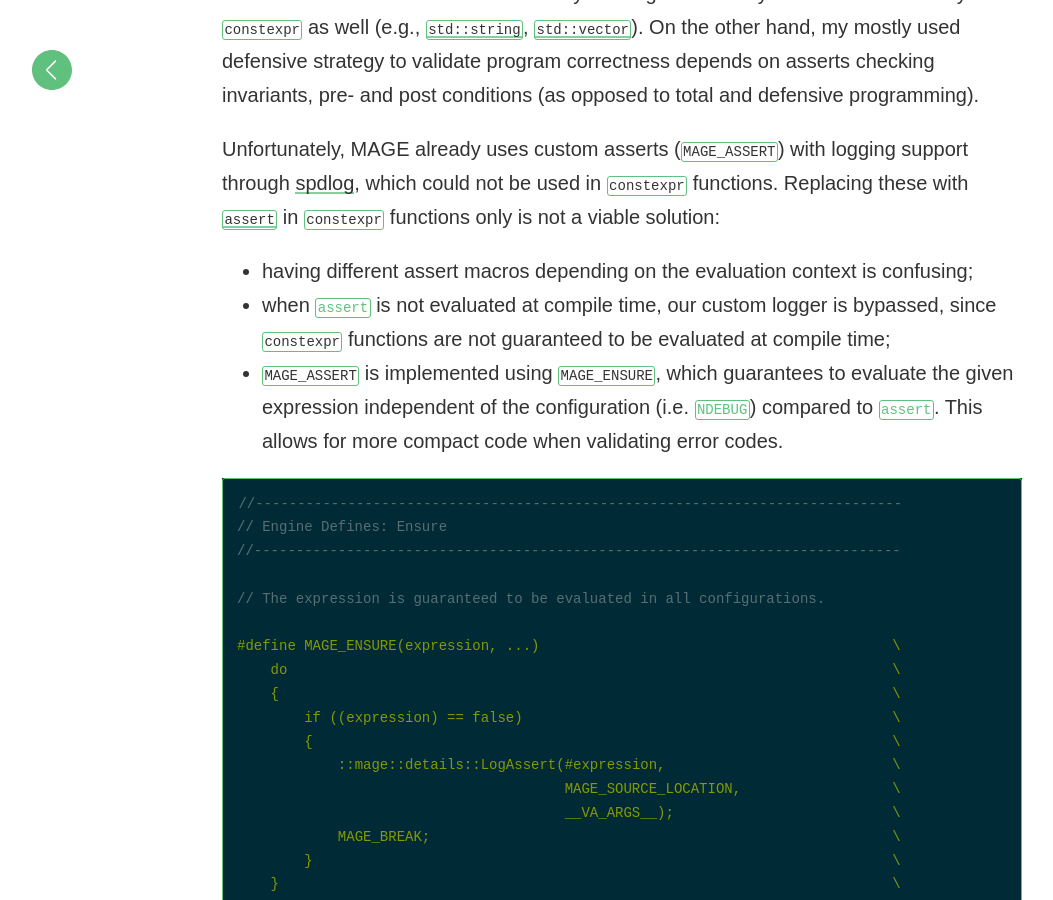
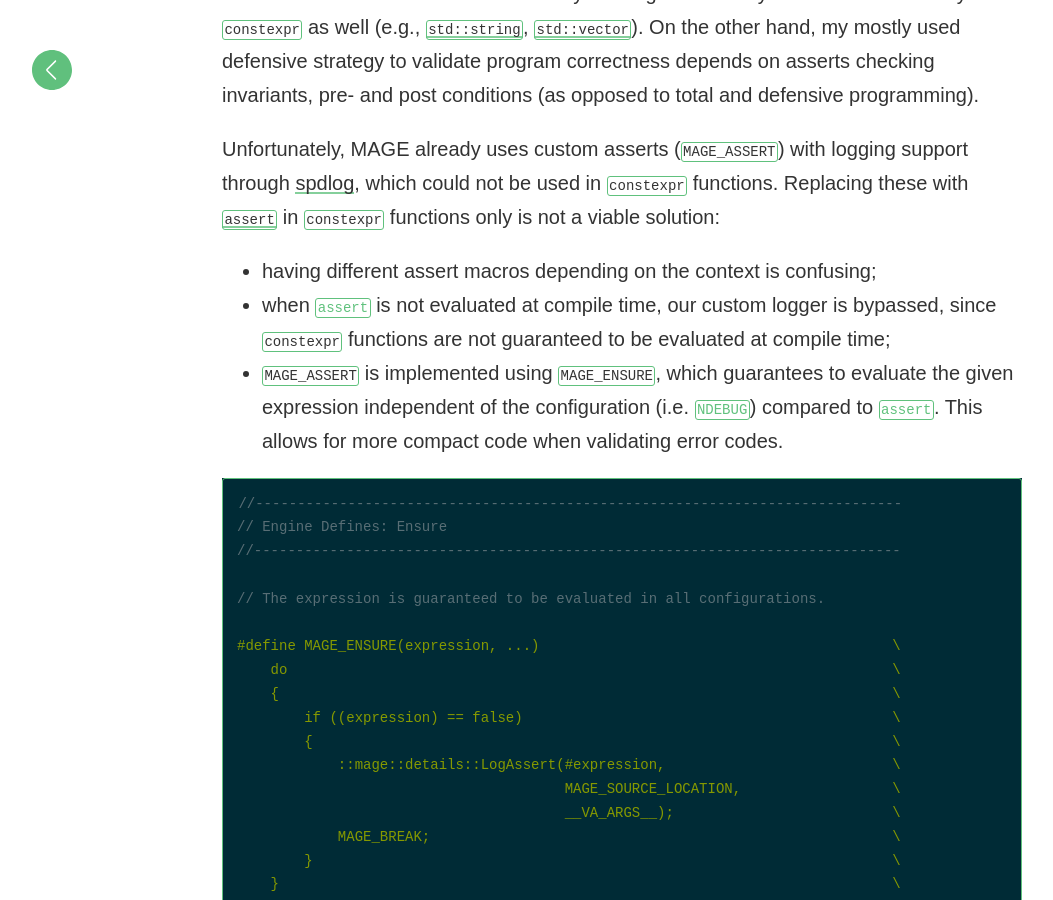
Before and after one commit to matt77hias/Blog, a Jekyll site: the page built from _posts/2020-08-25-mage-asserts.md, in a window 1280 px wide and 900 px high, scrolled down 412 px. Shown: the whole window, without its empty margins (18-1071 px from the left). Built offline with Jekyll 4.4.1, drawn with Linux system fonts in a browser that asks for light colours; comment, search, counter and statistics services are not loaded.

Commit message:
Update 2020-08-25-mage-asserts.md

```diff
--- a/_posts/2020-08-25-mage-asserts.md
+++ b/_posts/2020-08-25-mage-asserts.md
@@ -7,7 +7,7 @@
 While browsing Microsoft's public [STL](https://github.com/microsoft/STL) implementation, I noticed to my surprise that the [`assert`](https://en.cppreference.com/w/cpp/error/assert) macro ([`<cassert>`](https://en.cppreference.com/w/cpp/header/cassert)) can be evaluated within a constant-evaluated context (e.g., compile-time evaluation). Due to the [relaxing constraints on constexpr functions](http://www.open-std.org/jtc1/sc22/wg21/docs/papers/2013/n3652.html), it becomes possible to use [`assert`](https://en.cppreference.com/w/cpp/error/assert) in `constexpr` functions in C++14 (some [custom assert workarounds](http://ericniebler.com/2014/09/27/assert-and-constexpr-in-cxx11/) are possible in C++11). This is great! On the one hand, more and more functions can be made `constexpr` as newer C++ standards tend to further relax the constraints and tend to make the already existing functionality of the standard library more `constexpr` as well (e.g., [`std::string`](https://en.cppreference.com/w/cpp/string/basic_string), [`std::vector`](https://en.cppreference.com/w/cpp/container/vector)). On the other hand, my mostly used defensive strategy to validate program correctness depends on asserts checking invariants, pre- and post conditions (as opposed to total and defensive programming).
 
 Unfortunately, MAGE already uses custom asserts (`MAGE_ASSERT`) with logging support through [spdlog](https://github.com/gabime/spdlog), which could not be used in `constexpr` functions. Replacing these with [`assert`](https://en.cppreference.com/w/cpp/error/assert) in `constexpr` functions only is not a viable solution:
-* having different assert macros depending on the evaluation context is confusing;
+* having different assert macros depending on the context is confusing;
 * when [`assert`](https://en.cppreference.com/w/cpp/error/assert) is not evaluated at compile time, our custom logger is bypassed, since `constexpr` functions are not guaranteed to be evaluated at compile time;
 * `MAGE_ASSERT` is implemented using `MAGE_ENSURE`, which guarantees to evaluate the given expression independent of the configuration (i.e. [`NDEBUG`](https://en.cppreference.com/w/c/error/assert)) compared to [`assert`](https://en.cppreference.com/w/cpp/error/assert). This allows for more compact code when validating error codes.
 
```
